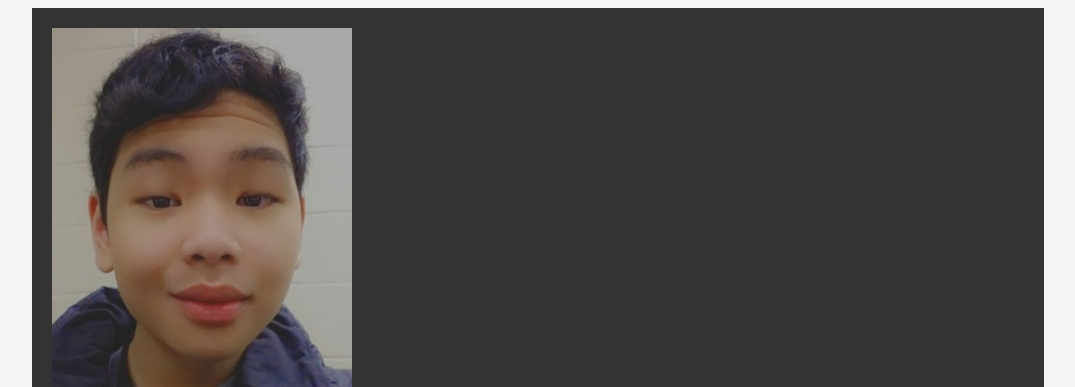
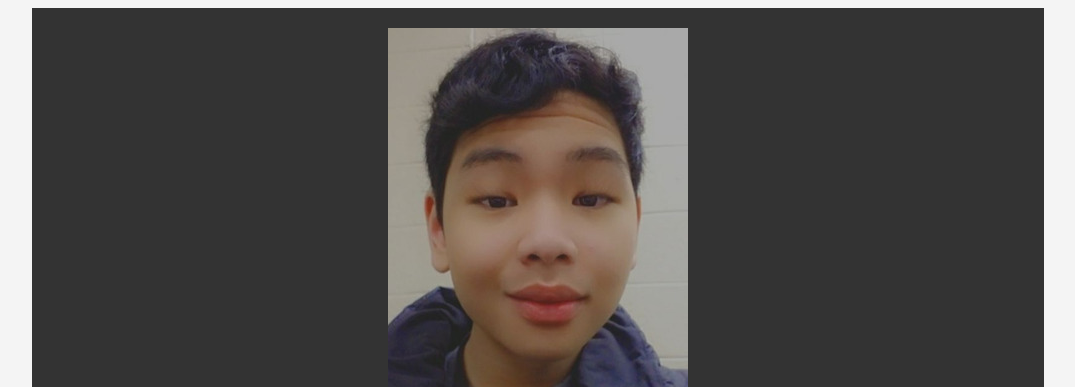
Before and after one commit to Sisouvankhamjamison/me, a plain HTML site: page index.html in a window 1280 px wide. Shown: the top 387 px of the page, without its empty margins (102-1177 px from the left). Drawn offline with Linux system fonts and the light colour scheme.

Commit message:
Update files.

```diff
--- a/index.html
+++ b/index.html
@@ -31,7 +31,7 @@
 <body>
     <div class="container">
         <header class="main-info">
-            <img src="me-300-by-300.jpg" alt="Jamison Sisouvankham">
+            <img src="me-300-by-300.jpg" alt="Jamison Sisouvankham" style="display: block; margin: 0 auto;">
 
 
                 <h1> Jamison Sisouvankham's Introduction Website</h1>
```
